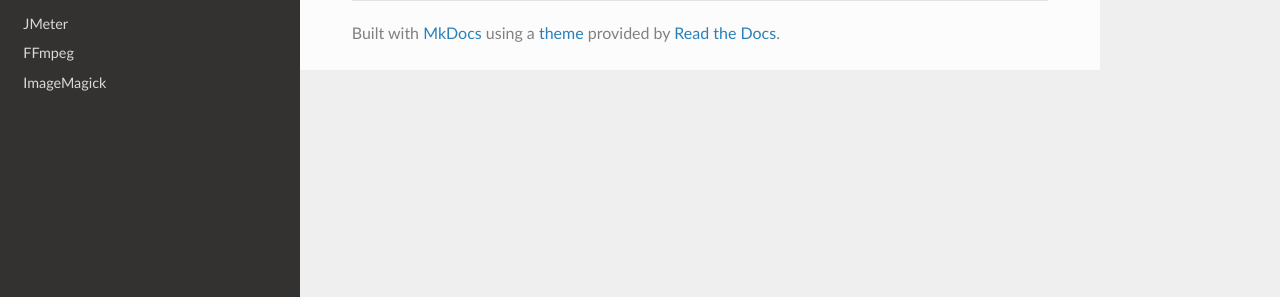
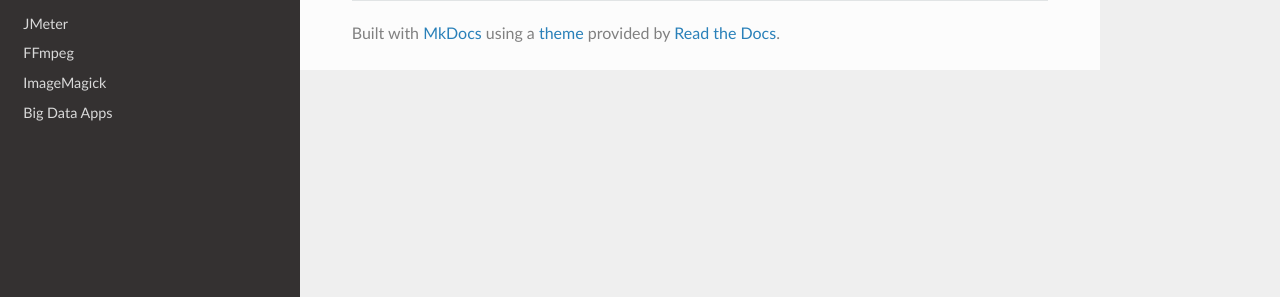
Before and after one commit to batchly/batchlysupport, an MkDocs documentation site: the page built from docs/index.md, in a window 1280 px wide. Shown: the part 422-719 px from the top of the page. Built offline with MkDocs 1.6.1, drawn with Linux system fonts in a browser that asks for light colours; nearby versions of some CDN libraries; old or Windows-style settings are respelled for this version of MkDocs.

Commit message:
Add files via upload

```diff
--- a/mkdocs.yml
+++ b/mkdocs.yml
@@ -19,4 +19,5 @@ pages:
     - 'JMeter': 'jmeter/jmeter.md'
     - 'FFmpeg': 'ffmpeg/ffmpeg.md'
     - 'ImageMagick': 'imagemagick/imagemagick.md'
+    - 'Big Data Apps': 'bigdata/spark.md'
 theme: readthedocs
```
